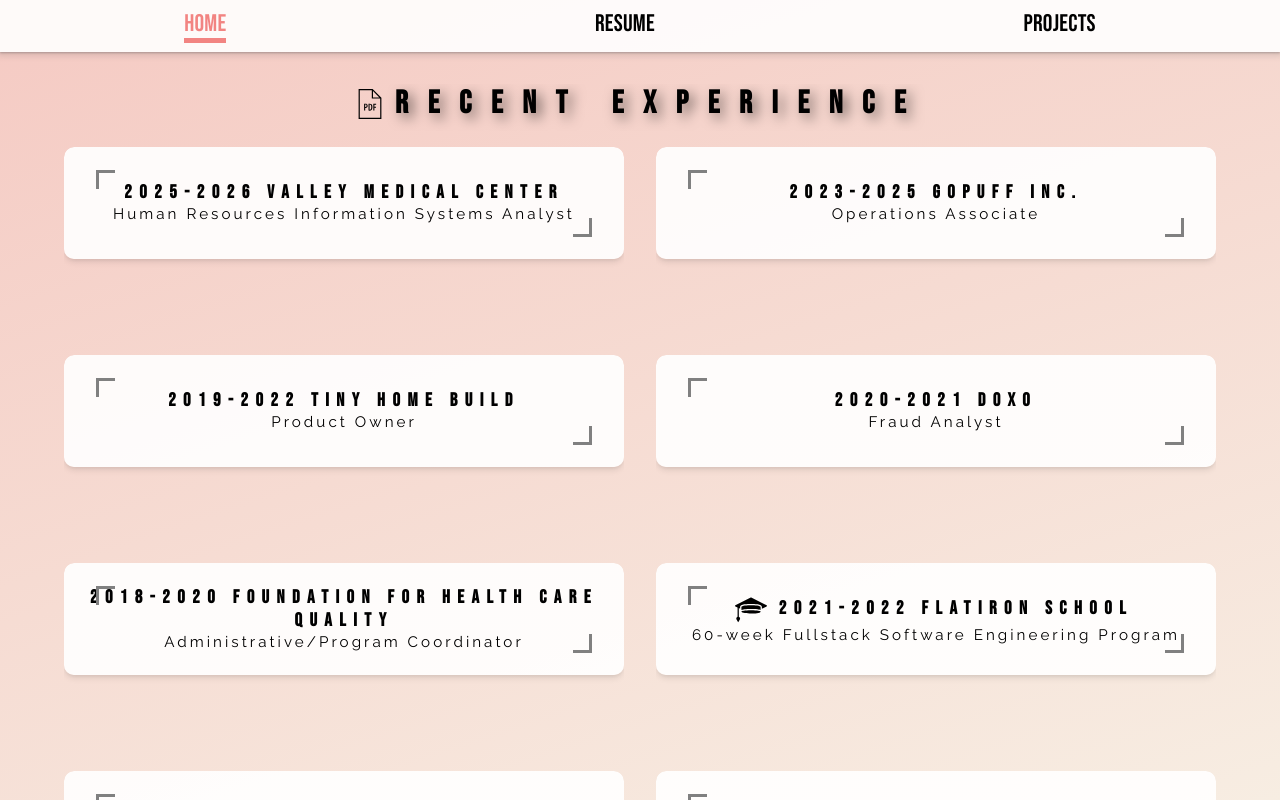
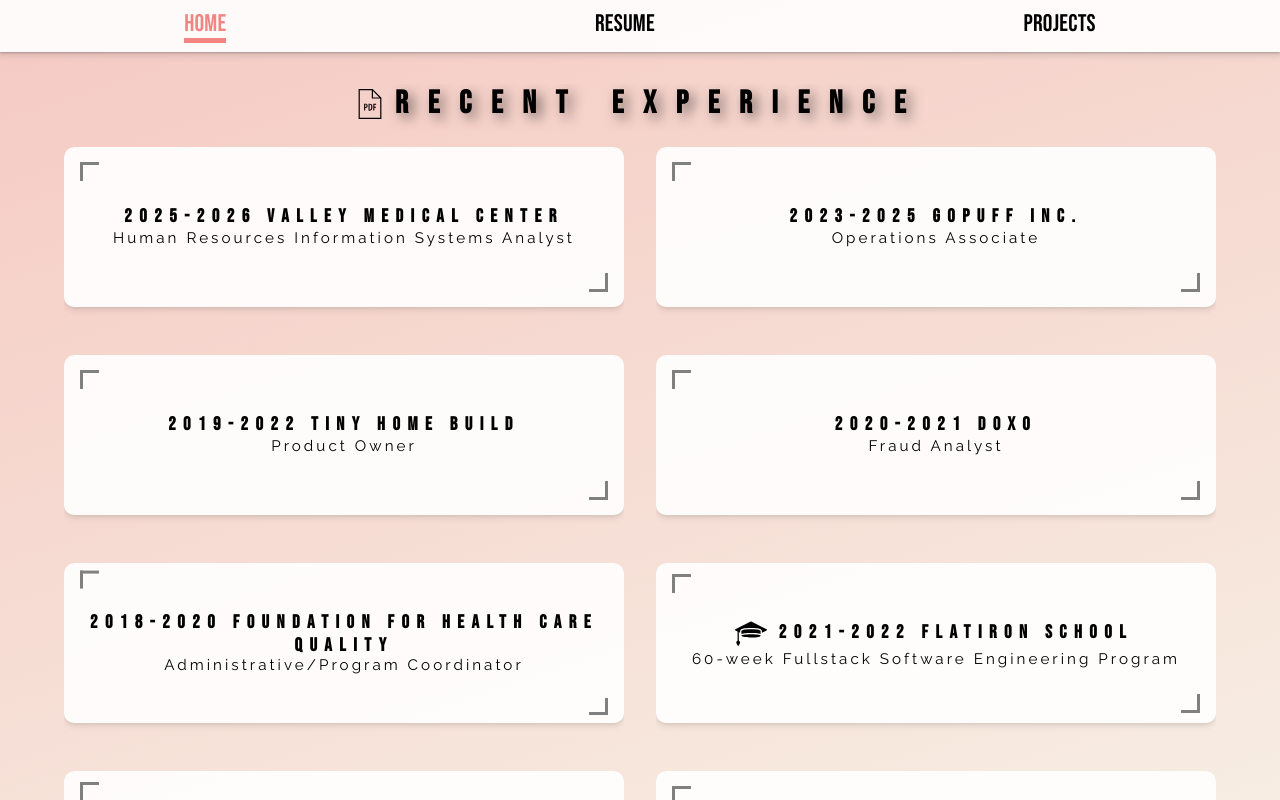
Before and after one commit to 1stofhername/portfolio-webstie, a React (Create React App) app: page /resume in a window 1280 px wide. Built offline with nearby package versions, Linux system fonts and the light colour scheme.

Commit message:
Updates experience-card sstyling.

```diff
--- a/src/css/index.css
+++ b/src/css/index.css
@@ -223,8 +223,12 @@
   flex-direction: row;
   flex-wrap: wrap;
   justify-content: center;
-  height:85vh;
+  height:fit-content;
   align-content: space-around;
+}
+
+#resume-section {
+  overflow-y: scroll;
 }
 
 .pdf-link {
@@ -246,7 +250,7 @@
   justify-content: center;
   align-items: center;
   width: 39rem;
-  height:7rem;
+  height:10rem;
   border-radius: 10px;
   box-shadow: rgba(0, 0, 0, 0.1) 0px 4px 6px -1px, rgba(0, 0, 0, 0.06) 0px 2px 4px -1px;
 }
@@ -305,8 +309,9 @@
   border-top: 1px;
   border-left:1px;
   align-self:flex-start;
-  margin-right:1rem;
-  position: absolute;
+  margin-left:-1rem;
+  margin-top:2rem;
+  position: relative;
   transform: translate(2rem, -1.5rem) rotate(180deg);
 }
 
@@ -318,8 +323,9 @@
   border-top: 1px;
   border-left:1px;
   align-self:flex-end;
-  margin-right:1rem;
-  position: absolute;
+  margin-right:0rem;
+  margin-bottom:2rem;
+  position: relative;
   transform: translate(-1rem, 1.5rem);
 }
 
```
